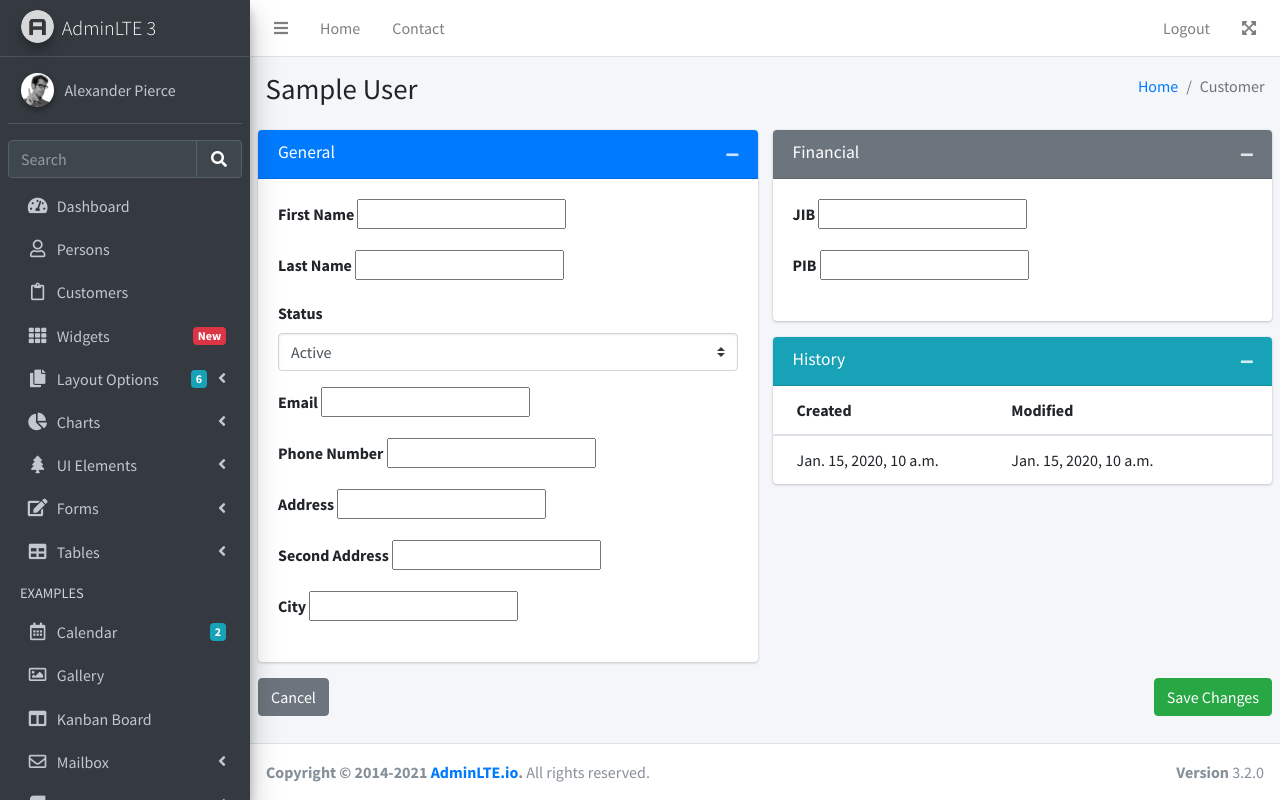
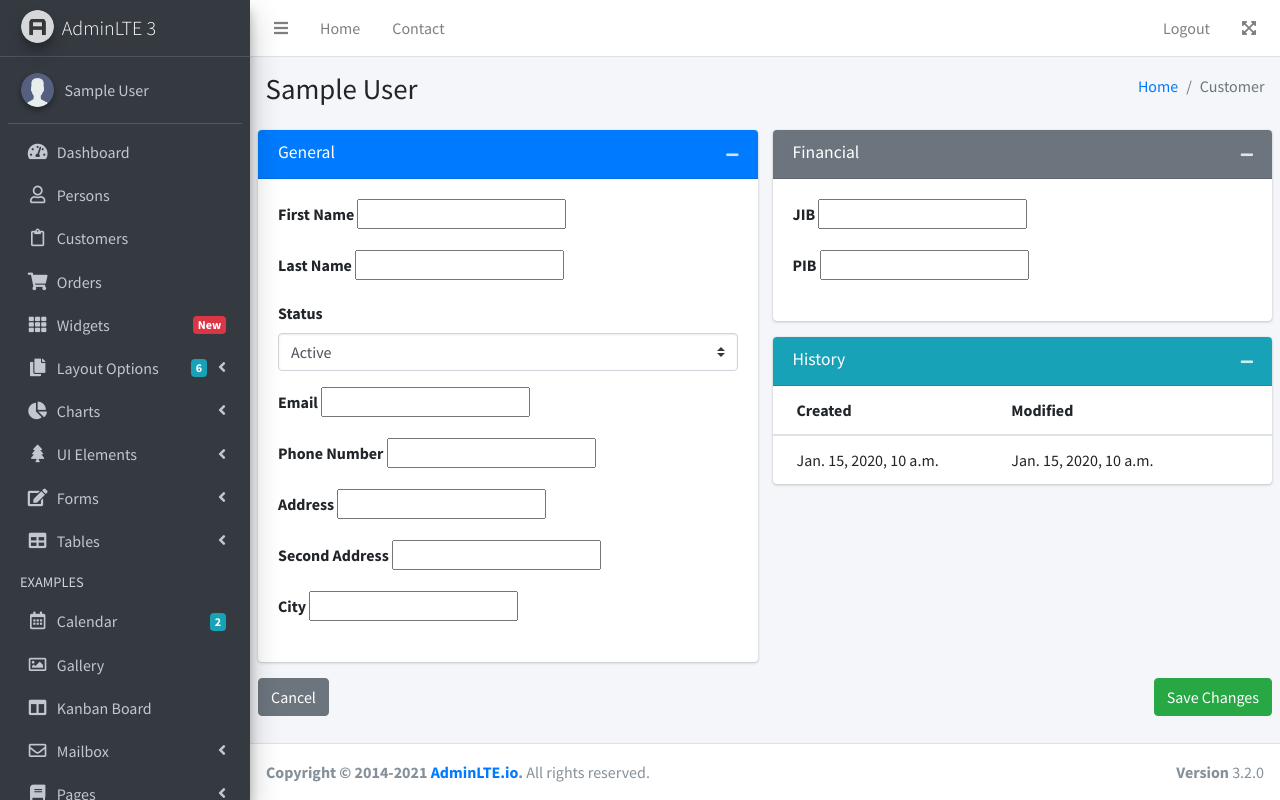
Before and after one commit to stefcos24/car-repair-shop, a Django app: template src/domain/templates/domain/customer.html in a window 1280 px wide. Run offline with Django 4.2, Linux system fonts and the light colour scheme; the template is opened without the code that fills it: most values are stand-ins (such as "Sample title", 1, 10 or a date in 2020); form fields are guessed from the names that the template uses; some libraries are stand-ins or nearby versions.

Commit message:
CRM-18 Made changes on base view and template

```diff
--- a/src/domain/templates/domain/base.html
+++ b/src/domain/templates/domain/base.html
@@ -26,6 +26,8 @@
   <link rel="stylesheet" href="{% static 'plugins/daterangepicker/daterangepicker.css' %}">
   <!-- summernote -->
   <link rel="stylesheet" href="{% static 'plugins/summernote/summernote-bs4.min.css' %}">
+    {% block links %}
+    {% endblock %}
 </head>
 <body class="hold-transition sidebar-mini layout-fixed">
 <div class="wrapper">
@@ -79,24 +81,12 @@
     <!-- Sidebar -->
     <div class="sidebar">
       <!-- Sidebar user panel (optional) -->
-      <div class="user-panel mt-3 pb-3 mb-3 d-flex">
+      <div class="user-panel mt-3 pb-3 mb-2 d-flex">
         <div class="image">
-          <img src="{% static 'dist/img/user2-160x160.jpg' %}" class="img-circle elevation-2" alt="User Image">
+          <img src="{% static 'dist/img/user_image.png' %}" class="img-circle elevation-2" alt="User Image">
         </div>
         <div class="info">
-          <a href="#" class="d-block">Alexander Pierce</a>
-        </div>
-      </div>
-
-      <!-- SidebarSearch Form -->
-      <div class="form-inline">
-        <div class="input-group" data-widget="sidebar-search">
-          <input class="form-control form-control-sidebar" type="search" placeholder="Search" aria-label="Search">
-          <div class="input-group-append">
-            <button class="btn btn-sidebar">
-              <i class="fas fa-search fa-fw"></i>
-            </button>
-          </div>
+          <a href="#" class="d-block">{{ person.first_name }} {{ person.last_name }}</a>
         </div>
       </div>
 
@@ -126,6 +116,14 @@
               <i class="nav-icon far fa-clipboard"></i>
               <p>
                 Customers
+              </p>
+            </a>
+          </li>
+            <li class="nav-item">
+            <a href="{% url 'orders' %}" class="nav-link">
+              <i class="nav-icon fas fa-shopping-cart"></i>
+              <p>
+                Orders
               </p>
             </a>
           </li>
@@ -754,7 +752,6 @@
   <!-- /.control-sidebar -->
 </div>
 <!-- ./wrapper -->
-
 <!-- jQuery -->
 <script src="{% static 'plugins/jquery/jquery.min.js' %}"></script>
 <!-- jQuery UI 1.11.4 -->
@@ -789,5 +786,7 @@
 <script src="{% static 'dist/js/demo.js' %}"></script>
 <!-- AdminLTE dashboard demo (This is only for demo purposes) -->
 <script src="{% static 'dist/js/pages/dashboard.js' %}"></script>
+{% block script %}
+{% endblock %}
 </body>
 </html>
```
Also changed, not shown: src/domain/views/base.py (+13 -2 lines).
